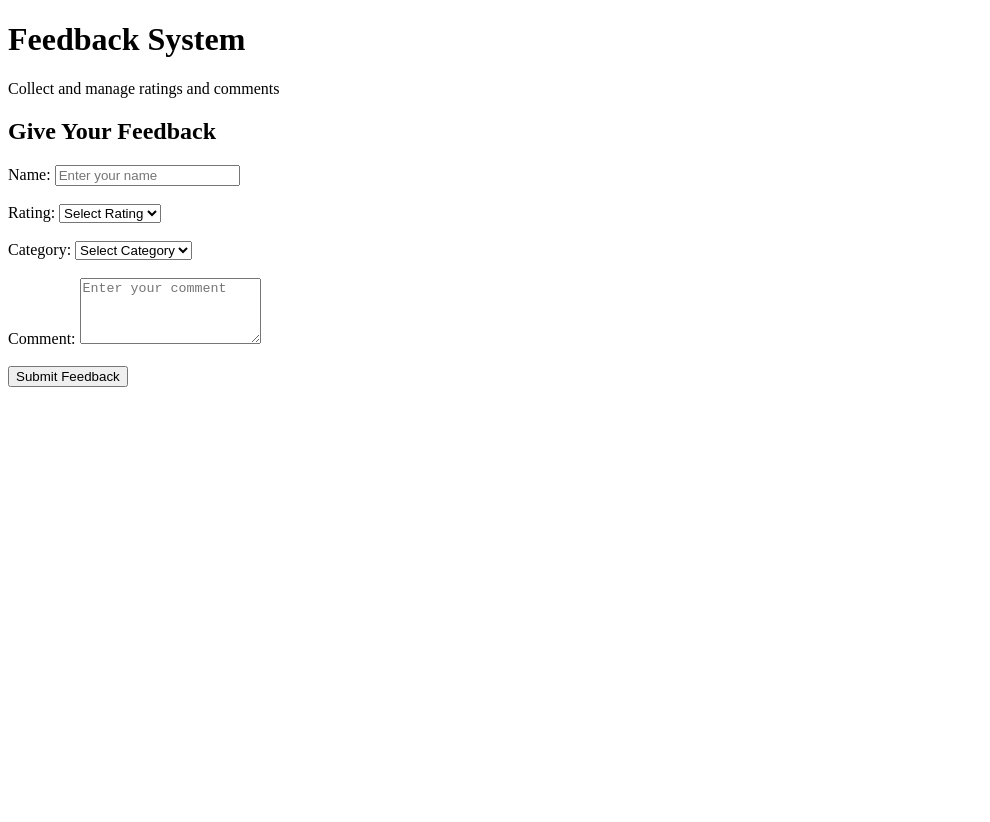
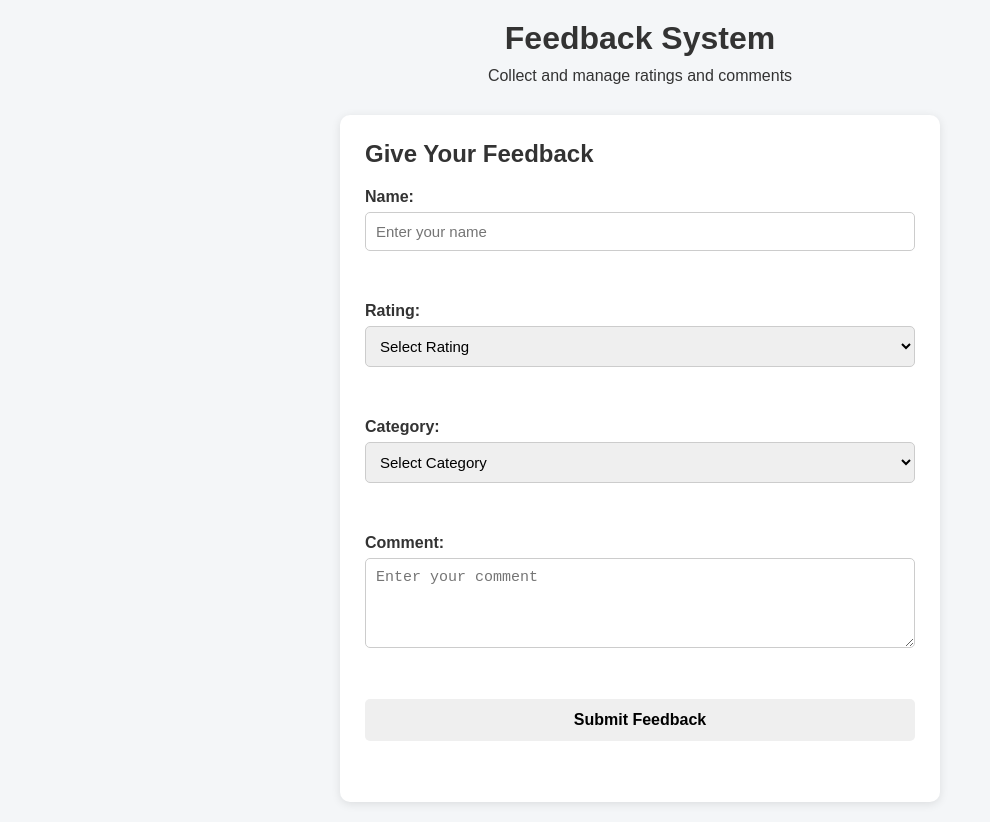
Before and after one commit to Prajwal1827/-Feedback-Collector, a plain HTML site: page index.html in a window 1280 px wide. Shown: the whole page, without its empty margins (0-990 px from the left). Before the commit the page ends 800 px from the top, so only its background shows below. Drawn offline with Linux system fonts and the light colour scheme.

Commit message:
Now i have added the css file in the feedbdck project

```diff
--- a/index.html
+++ b/index.html
@@ -5,6 +5,7 @@
     <meta charset="UTF-8">
     <meta name="viewport" content="width=device-width, initial-scale=1.0">
     <title>Feedback System</title>
+    <link rel="stylesheet" href="style.css">
 
 </head>
 
--- /dev/null
+++ b/style.css
@@ -0,0 +1,103 @@
+* {
+    margin: 0;
+    padding: 0;
+    box-sizing: border-box;
+}
+body {
+    font-family: Arial, sans-serif;
+    background-color: #f4f6f8;
+    color: #333;
+    padding: 20px;
+}
+
+header {
+    text-align: center;
+    margin-bottom: 30px;
+}
+
+header h1 {
+    margin-bottom: 10px;
+    font-size: 32px;
+}
+
+header p {
+    font-size: 16px;
+}
+
+main {
+    max-width: 600px;
+    margin: auto;
+}
+
+section {
+    background-color: white;
+    padding: 25px;
+    border-radius: 10px;
+    box-shadow: 0 2px 10px rgba(0, 0, 0, 0.1);
+}
+
+section h2 {
+    margin-bottom: 20px;
+}
+
+form {
+    display: flex;
+    flex-direction: column;
+}
+
+label {
+    font-weight: bold;
+    margin-bottom: 6px;
+}
+
+input,select,textarea {
+    width: 100%;
+    padding: 10px;
+    margin-bottom: 15px;
+    border: 1px solid #ccc;
+    border-radius: 5px;
+    font-size: 15px;
+}
+input:focus,select:focus,textarea:focus {
+    outline: none;
+    border-color: #333;
+}
+
+textarea {
+    resize: vertical;
+}
+
+button {
+    padding: 12px;
+    border: none;
+    border-radius: 5px;
+    cursor: pointer;
+    font-size: 16px;
+    font-weight: bold;
+}
+
+button:hover {
+    opacity: 0.8;
+}
+
+@media (max-width: 600px) {
+
+    body {
+        padding: 10px;
+    }
+
+    header h1 {
+        font-size: 26px;
+    }
+
+    section {
+        padding: 18px;
+    }
+
+    input,
+    select,
+    textarea,
+    button {
+        font-size: 14px;
+    }
+}
```
